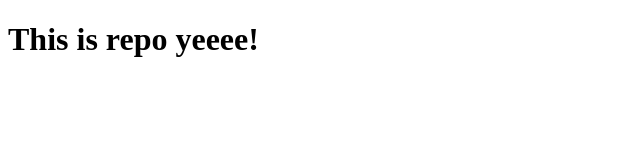
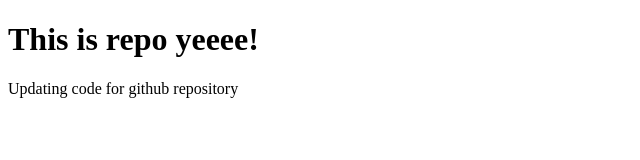
Before and after one commit to ShajIslam/my-github-repo, a plain HTML site: page index.html in a window 1280 px wide. Shown: the whole page, without its empty margins (0-640 px from the left). Drawn offline with Linux system fonts and the light colour scheme.

Commit message:
updated paragraph

```diff
--- a/index.html
+++ b/index.html
@@ -8,5 +8,6 @@
 </head>
 <body>
     <h1>This is repo yeeee!</h1>
+    <p>Updating code for github repository</p>
 </body>
 </html>
```
